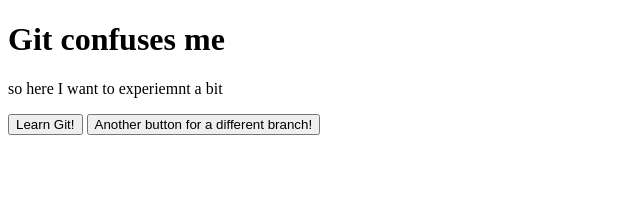
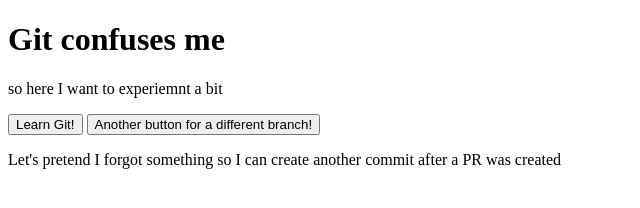
Before and after one commit to Franzi1005/git-trial-and-error, a plain HTML site: page index.html in a window 1280 px wide. Shown: the whole page, without its empty margins (0-640 px from the left). Drawn offline with Linux system fonts and the light colour scheme.

Commit message:
oops, forgot something

```diff
--- a/index.html
+++ b/index.html
@@ -10,5 +10,7 @@
   <p>so here I want to experiemnt a bit</p>
   <button id="git-button">Learn Git!</button>
   <button id="git-button">Another button for a different branch!</button>
+
+  <p>Let's pretend I forgot something so I can create another commit after a PR was created</p>
 </body>
 </html>
```
